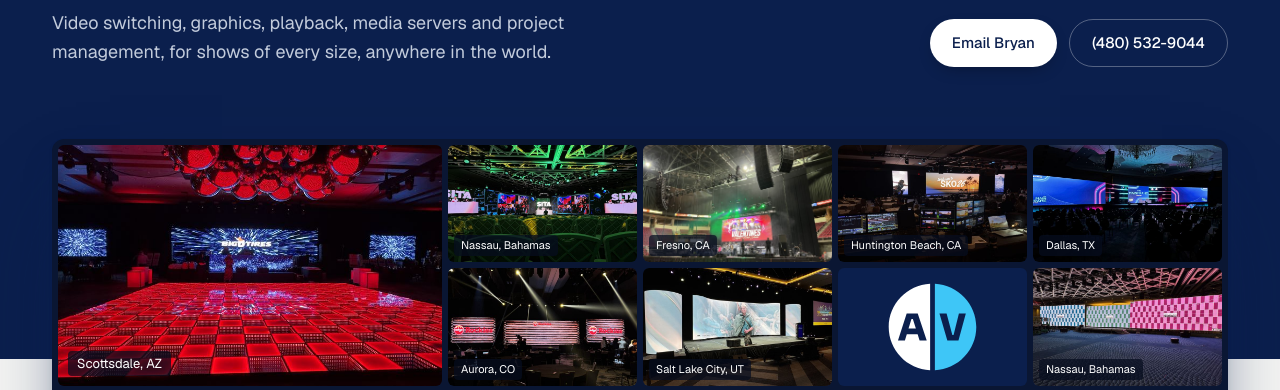
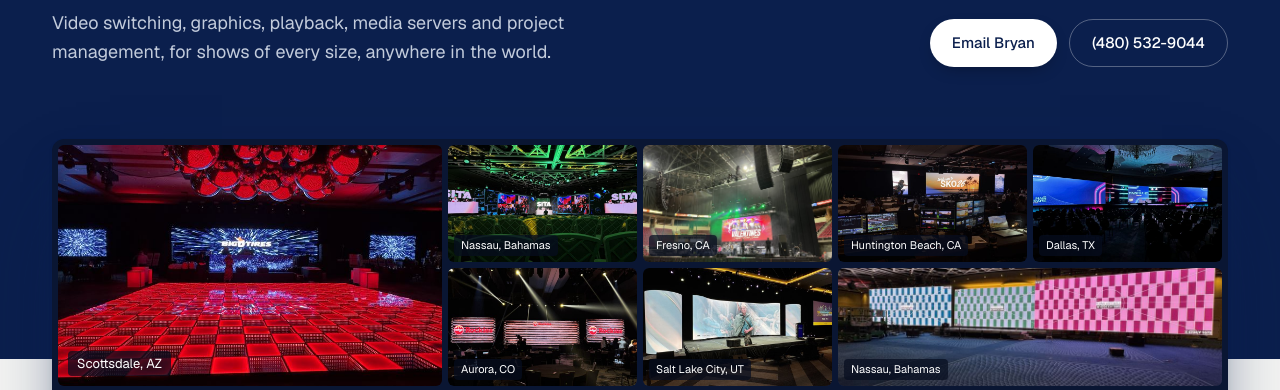
Before and after one commit to AV360Media/AV360Media.github.io, a plain HTML site: page index.html in a window 1280 px wide. Shown: the part 348-738 px from the top of the page. Drawn offline with nearby package versions, Linux system fonts and the light colour scheme.

Commit message:
Video wall: photos only, no logo tile
Co-Authored-By: Claude Opus 5.5 <noreply@anthropic.com>
Claude-Session: https://claude.ai/code/session_01Rb8nE7g2EXaNysF5SMT3zM

```diff
--- a/index.html
+++ b/index.html
@@ -61,6 +61,7 @@ header.top{padding:28px 0}
 .mosaic .m{all:unset;position:relative;display:block;overflow:hidden;border-radius:6px;cursor:zoom-in;background:#13224A}
 .mosaic .m:focus-visible{outline:2px solid var(--blue);outline-offset:2px}
 .mosaic .m.big{grid-column:span 2;grid-row:span 2}
+.mosaic .m.wide{grid-column:span 2}
 .mosaic img{width:100%;height:100%;object-fit:cover;transition:transform .5s ease}
 .mosaic .m:hover img{transform:scale(1.05)}
 .mosaic .ml{position:absolute;left:6px;bottom:6px;font-size:11px;line-height:1;padding:5px 7px;border-radius:4px;background:rgba(6,13,31,.72);color:#fff;white-space:nowrap}
@@ -197,8 +198,7 @@ footer .wrap{display:flex;justify-content:space-between;gap:16px;flex-wrap:wrap}
         <button type="button" class="m" aria-label="View larger: Wide LED wall stage in a dark ballroom, Dallas, TX"><img src="assets/work/work-04-sm.jpg" data-full="assets/work/work-04.jpg" data-city="Dallas, TX" alt="Wide LED wall stage in a dark ballroom" width="800" height="450"><span class="ml">Dallas, TX</span></button>
         <button type="button" class="m" aria-label="View larger: Three LED walls with moving light beams over a gala room, Aurora, CO"><img src="assets/work/work-05-sm.jpg" data-full="assets/work/work-05.jpg" data-city="Aurora, CO" alt="Three LED walls with moving light beams over a gala room" width="800" height="450"><span class="ml">Aurora, CO</span></button>
         <button type="button" class="m" aria-label="View larger: Curved projection screens on a ballroom stage, Salt Lake City, UT"><img src="assets/work/work-06-sm.jpg" data-full="assets/work/work-06.jpg" data-city="Salt Lake City, UT" alt="Curved projection screens on a ballroom stage" width="800" height="450"><span class="ml">Salt Lake City, UT</span></button>
-        <div class="logo" aria-hidden="true"><img src="assets/icon-reversed.svg" alt=""></div>
-        <button type="button" class="m" aria-label="View larger: Long LED wall spanning a ballroom, Nassau, Bahamas"><img src="assets/work/work-07-sm.jpg" data-full="assets/work/work-07.jpg" data-city="Nassau, Bahamas" alt="Long LED wall spanning a ballroom" width="800" height="450"><span class="ml">Nassau, Bahamas</span></button>
+        <button type="button" class="m wide" aria-label="View larger: Long LED wall spanning a ballroom, Nassau, Bahamas"><img src="assets/work/work-07-sm.jpg" data-full="assets/work/work-07.jpg" data-city="Nassau, Bahamas" alt="Long LED wall spanning a ballroom" width="800" height="450"><span class="ml">Nassau, Bahamas</span></button>
         <button type="button" class="m" aria-label="View larger: General session with a center stage and side screens, Orlando, FL"><img src="assets/work/work-08-sm.jpg" data-full="assets/work/work-08.jpg" data-city="Orlando, FL" alt="General session with a center stage and side screens" width="800" height="450"><span class="ml">Orlando, FL</span></button>
         <button type="button" class="m" aria-label="View larger: Gala ballroom with LED walls and IMAG screens, Mesa, AZ"><img src="assets/work/work-14-sm.jpg" data-full="assets/work/work-14.jpg" data-city="Mesa, AZ" alt="Gala ballroom with LED walls and IMAG screens" width="800" height="450"><span class="ml">Mesa, AZ</span></button>
         <button type="button" class="m" aria-label="View larger: General session with an LED wall and overhead lighting rig, Boca Raton, FL"><img src="assets/work/work-09-sm.jpg" data-full="assets/work/work-09.jpg" data-city="Boca Raton, FL" alt="General session with an LED wall and overhead lighting rig" width="800" height="450"><span class="ml">Boca Raton, FL</span></button>
```
